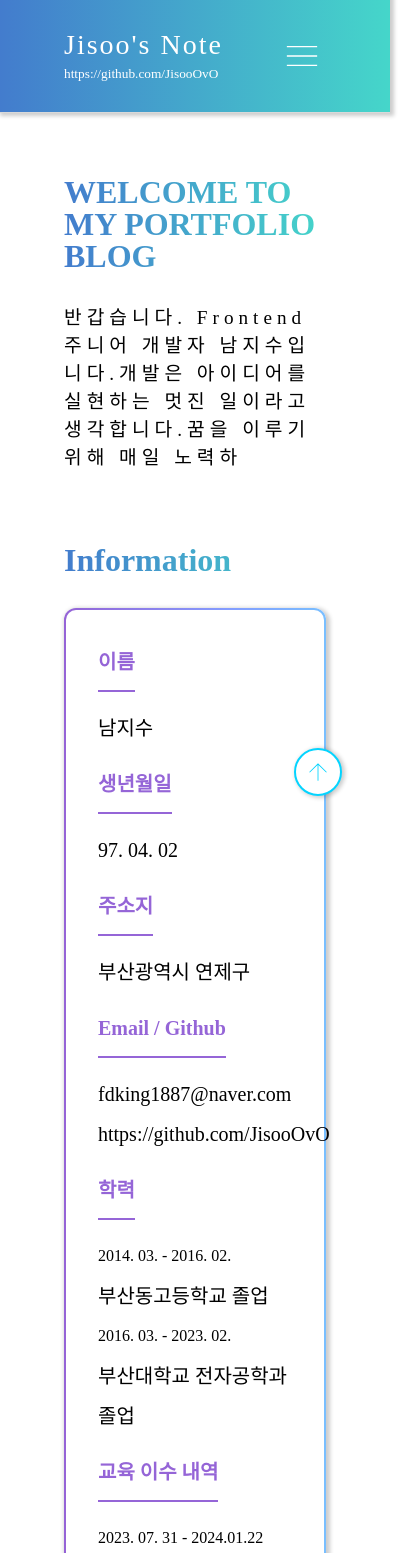
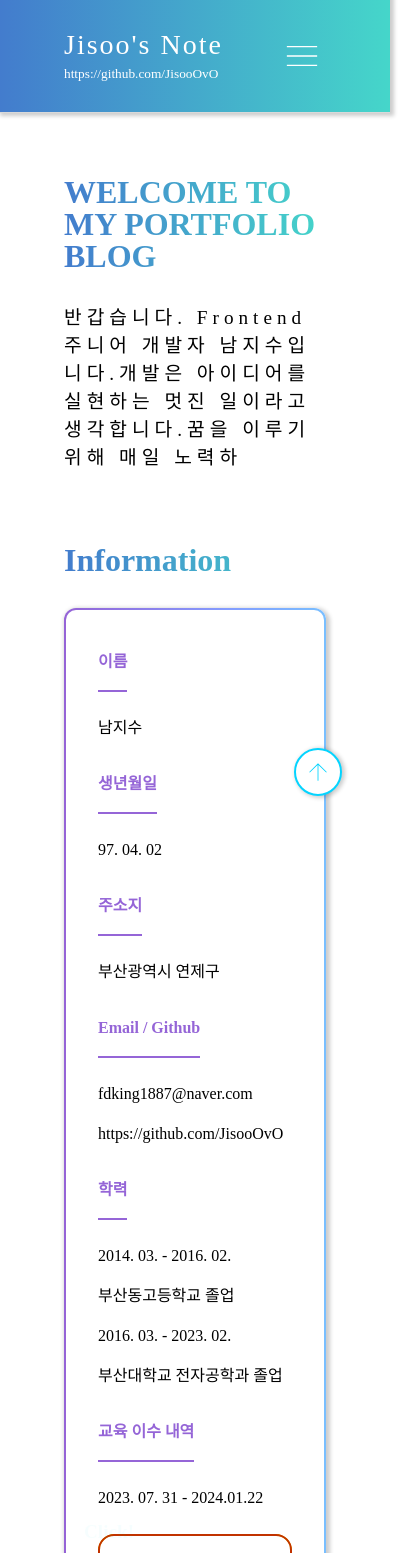
Before and after one commit to JisooOvO/devlog, a React (Create React App) app: page / in a window 390 px wide. Shown: the top 1553 px of the page, 418 px wide, since content can reach past the window. Built offline with nearby package versions, Linux system fonts and the light colour scheme; a web font is replaced by a local one.

Commit message:
# Intersection 해제 # 모바일 스타일 재지정

```diff
--- a/src/router/Main.js
+++ b/src/router/Main.js
@@ -1,7 +1,7 @@
 import styled, { keyframes } from "styled-components";
 import { Board, BufferZone, Icon } from "../common/styled";
 import { useEffect, useRef, useState } from "react";
-import { useIntersectionObserver, useTyping } from "../common/hooks";
+import { useTyping } from "../common/hooks";
 import { MD } from "../common/utils";
 import RightArrow from "../Images/RightArrow";
 import ReactIcon from "../Images/ReactIcon";
@@ -48,30 +48,6 @@ const huerotate = keyframes`
   }
   100% {
     filter: hue-rotate(360deg)
-  }
-`;
-
-const standup = keyframes`
-  0% {
-    opacity: 0;
-    transform: perspective(2500px) rotateX(-90deg);
-  }
-  100% {
-    opacity: 1;
-    transform: rotateX(0deg);
-    pointer-events: all;
-  }
-`;
-
-const closeup = keyframes`
-  0% {
-    opacity: 1;
-    transform: rotateX(0deg);
-    pointer-events: all;
-  }
-  100% {
-    opacity: 0;
-    transform: perspective(2500px) rotateX(90deg);
   }
 `;
 
@@ -161,18 +137,9 @@ const StyledTitle = styled(IntroContainer)``;
 
 const MyInfoContainer = styled.section`
   position: relative;
-  opacity: 0;
   pointer-events: none;
   margin-bottom: 5rem;
   transform-origin: 50% 50%;
-
-  &.animate {
-    animation: ${standup} 0.4s ease forwards;
-  }
-
-  &.close {
-    animation: ${closeup} 0.4s ease forwards;
-  }
 `;
 
 const MyInfoBox = styled.article`
@@ -186,6 +153,10 @@ const MyInfoBox = styled.article`
   border-radius: 0.75rem;
   box-shadow: 2px 2px 4px 2px rgba(0, 0, 0, 0.2);
   animation: ${huerotate} 6s infinite linear;
+
+  @media (max-width: ${MD + "px"}) {
+    font-size: 1rem;
+  }
 `;
 
 const SubTitle = styled.h2`
@@ -315,7 +286,7 @@ const StyledProjectBox = styled(MyInfoBox)`
   }
 
   img {
-    width: 20rem;
+    max-width: 20rem;
     max-height: 25rem;
     object-fit: fill;
     border-radius: 1rem;
@@ -422,10 +393,6 @@ const Description = () => {
 };
 
 const MyInfo = () => {
-  const { targetRef, isObserve } = useIntersectionObserver({
-    threshold: 0.45,
-  });
-
   const [isClick, setIsClick] = useState(false);
 
   const handleClick = () => {
@@ -451,10 +418,7 @@ const MyInfo = () => {
   };
 
   return (
-    <MyInfoContainer
-      ref={targetRef}
-      className={isObserve ? "animate" : "close"}
-    >
+    <MyInfoContainer>
       <StyledTitle>
         <Title>Information</Title>
       </StyledTitle>
@@ -482,7 +446,6 @@ const MyInfo = () => {
           </EduDetail>
         </InnerBox>
       </MyInfoBox>
-
       <DetailBox style={{ display: "none" }} id="detailBox" className="close">
         <IconWrapper>
           <BlinkIcon icon={<RightArrow />} func={handleClick} />
@@ -546,15 +509,8 @@ const Stack = ({ icon, title }) => {
 };
 
 const MyStack = () => {
-  const { targetRef, isObserve } = useIntersectionObserver({
-    threshold: 0.2,
-  });
-
   return (
-    <MyStackContainer
-      ref={targetRef}
-      className={isObserve ? "animate" : "close"}
-    >
+    <MyStackContainer>
       <StyledTitle>
         <Title>Stack</Title>
       </StyledTitle>
@@ -631,15 +587,8 @@ const ProjectBox = ({ src, title, dates, description, stacks, url }) => {
 };
 
 const MyProject = () => {
-  const { targetRef, isObserve } = useIntersectionObserver({
-    threshold: 0.3,
-  });
-
   return (
-    <MyProjectContainer
-      ref={targetRef}
-      className={isObserve ? "animate" : "close"}
-    >
+    <MyProjectContainer>
       <StyledTitle>
         <Title>Project</Title>
       </StyledTitle>
```
